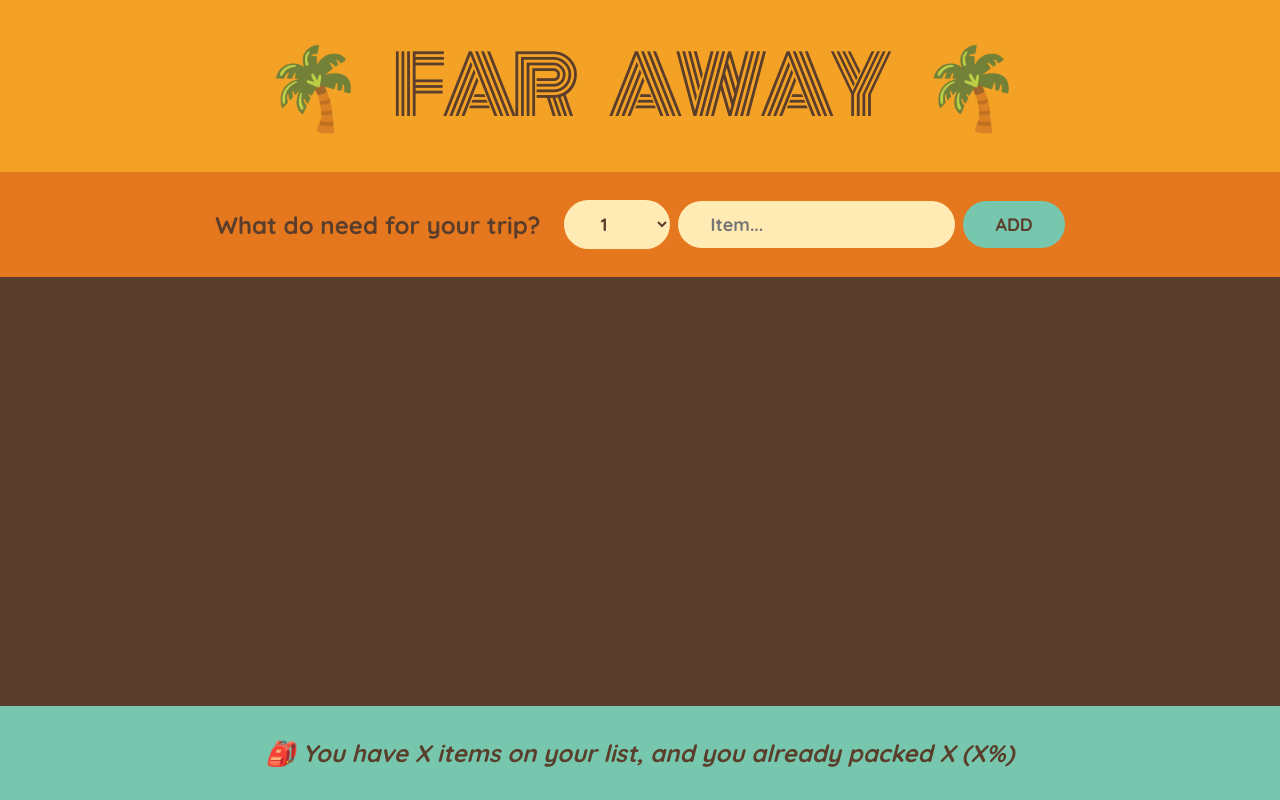
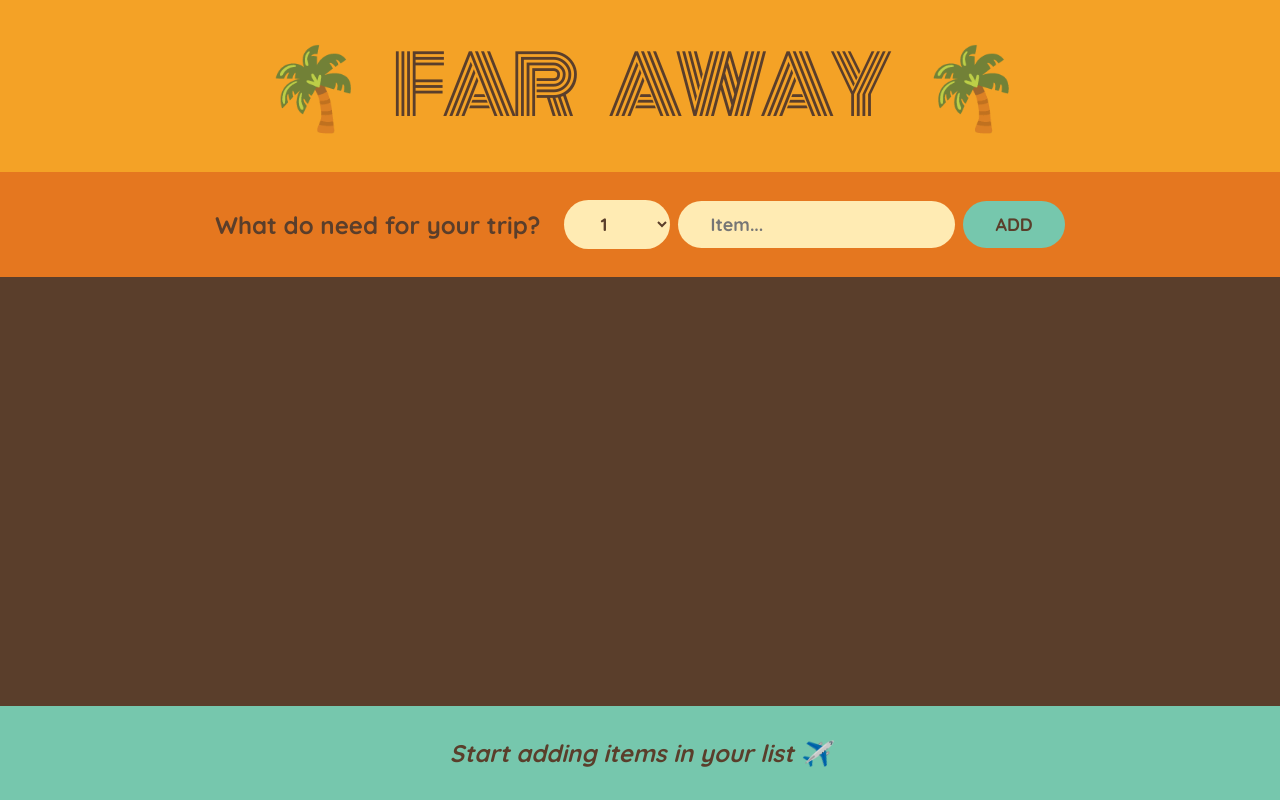
Before and after one commit to atharvamogade/react-course-practice, a React (Create React App) app in the folder 05-travel-list/: page / in a window 1280 px wide. Built offline with nearby package versions, Linux system fonts and the light colour scheme.

Commit message:
Add stats in footer using Derived State

```diff
--- a/05-travel-list/src/App.js
+++ b/05-travel-list/src/App.js
@@ -38,7 +38,7 @@ export default function App() {
         onDeleteItems={handleDeleteItem}
         onToggleItem={handleToggleItem}
       />
-      <Stats />
+      <Stats items={items} />
     </div>
   );
 }
@@ -125,10 +125,29 @@ function Item({ item, onDeleteItems, onToggleItem }) {
   );
 }
 
-function Stats() {
+function Stats({ items }) {
+  if (!items.length)
+    return (
+      <footer className="stats">
+        <em>Start adding items in your list ✈️</em>
+      </footer>
+    );
+
+  const totalItems = items.length;
+  const totalPackedItems = items.filter((item) => item.packed).length;
+  const totalPackedItemsPercent = Math.round(
+    (totalPackedItems / totalItems) * 100
+  );
+
   return (
     <footer className="stats">
-      <em>🎒 You have X items on your list, and you already packed X (X%)</em>
+      <em>
+        {totalPackedItemsPercent === 100
+          ? "You have everything! Ready to go ✈️"
+          : `🎒 You have ${totalItems} items on your list, and you already packed ${totalPackedItems} (${
+              totalPackedItemsPercent || 0
+            }%)`}
+      </em>
     </footer>
   );
 }
```
